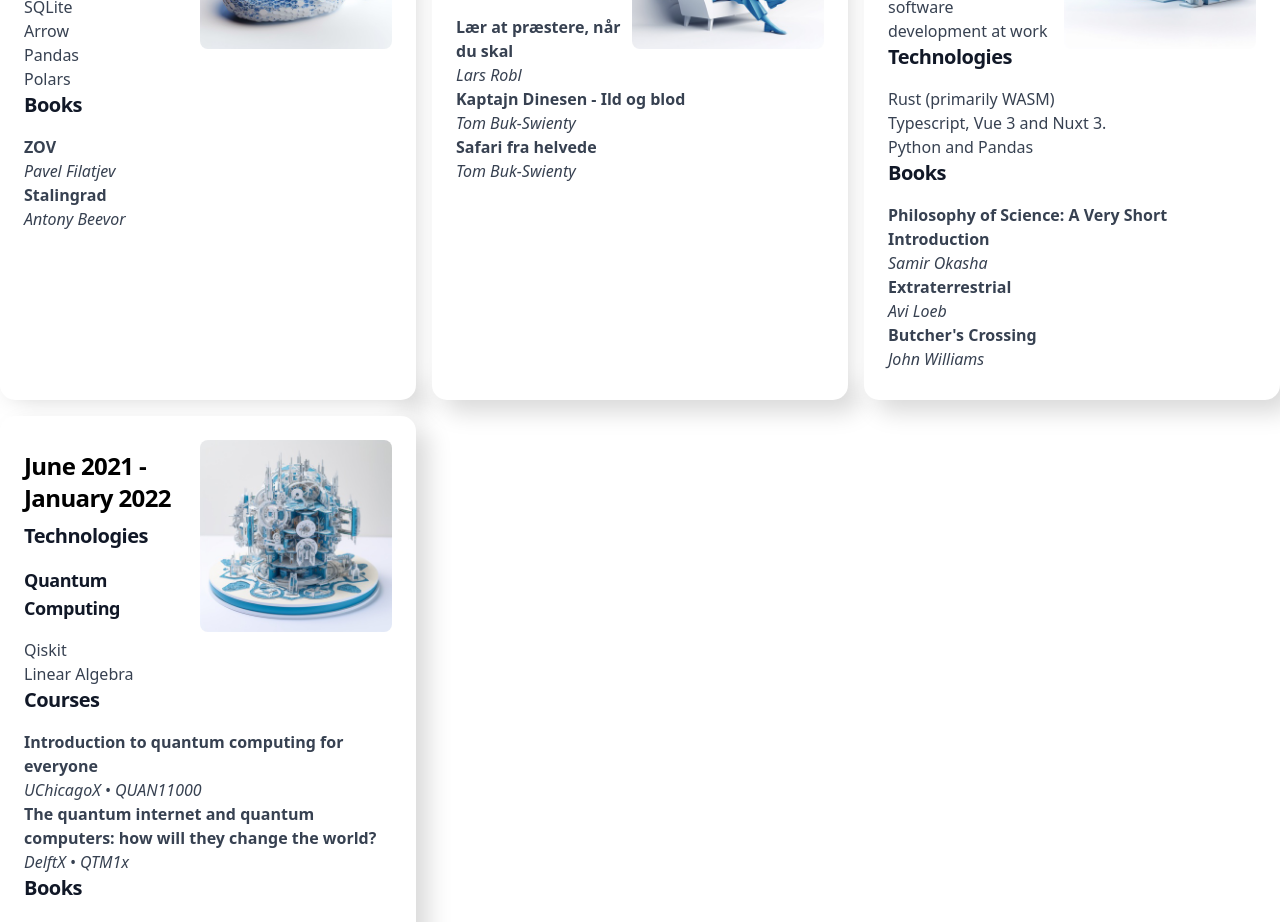
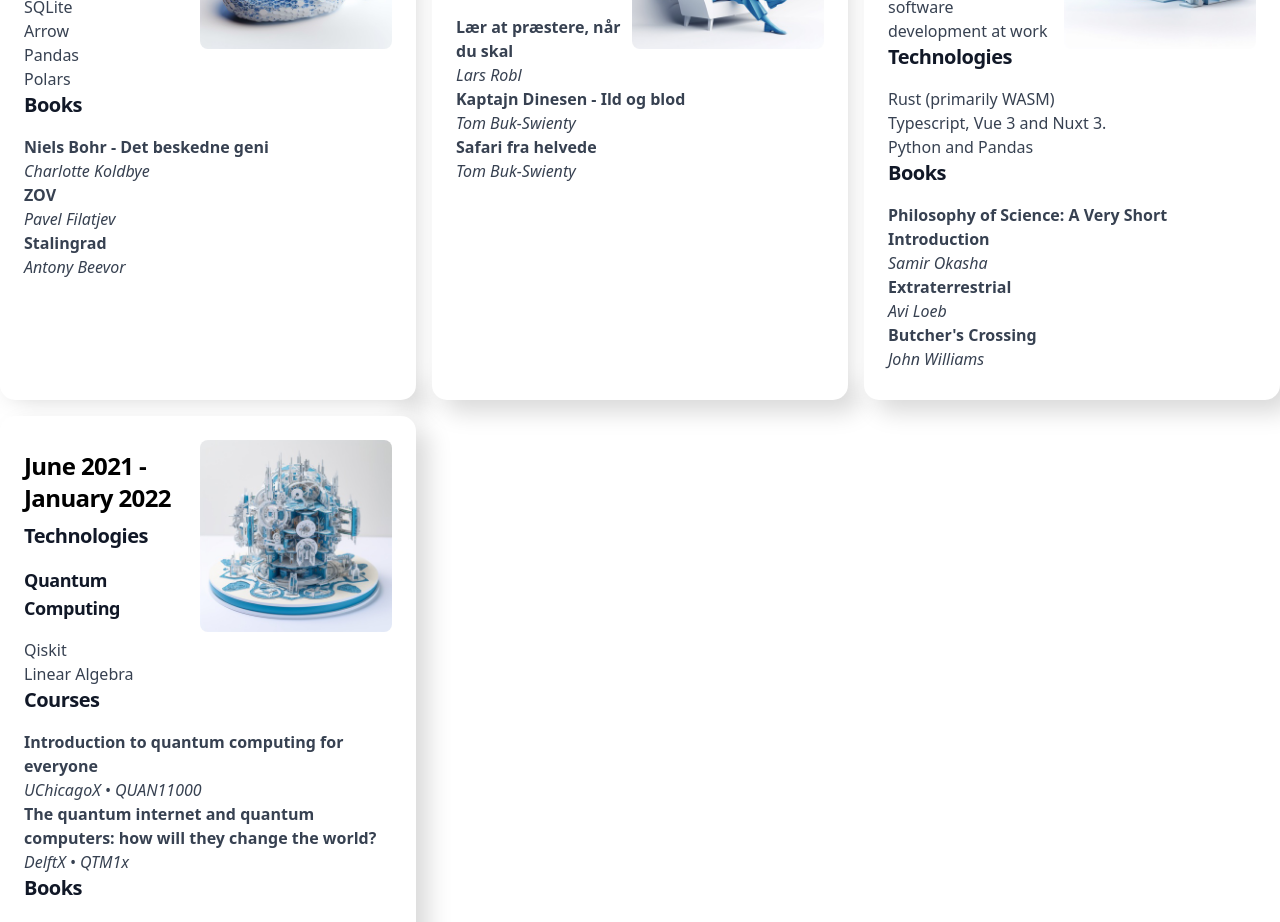
Before and after one commit to ringling/nuxt_ringling_info, a Nuxt app: page /now in a window 1280 px wide. Shown: the part 1240-2162 px from the top of the page. Built offline with nearby package versions, Linux system fonts and the light colour scheme.

Commit message:
Niels Bohr book added

```diff
--- a/pages/now.vue
+++ b/pages/now.vue
@@ -145,6 +145,7 @@
 
           <h3>Books</h3>
           <ul>
+            <li class="grid grid-cols-1"> <b>Niels Bohr - Det beskedne geni</b> <em>Charlotte Koldbye</em> </li>
             <li class="grid grid-cols-1"> <b>ZOV</b> <em>Pavel Filatjev</em> </li>
             <li class="grid grid-cols-1"> <b>Stalingrad</b> <em>Antony Beevor</em> </li>
           </ul>
```
